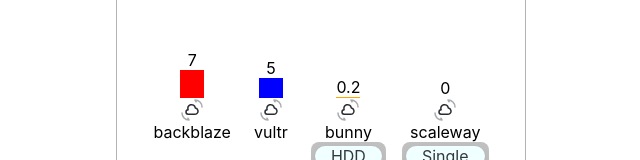
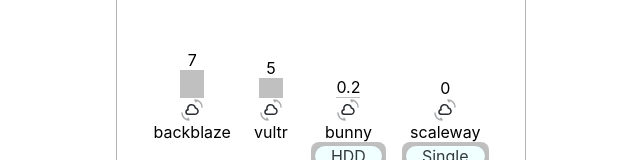
Before and after one commit to FoxCrush/react_ts_cloud_storage_calc, a React (Create React App) app: page / in a window 1280 px wide. Shown: the part 306-466 px from the top of the page, without its empty margins (319-959 px from the left). Built offline with nearby package versions, Linux system fonts and the light colour scheme.

Commit message:
conditional color

```diff
--- a/src/components/brands/multi-brand-component/brand.tsx
+++ b/src/components/brands/multi-brand-component/brand.tsx
@@ -107,6 +107,7 @@
     }
     // eslint-disable-next-line react-hooks/exhaustive-deps
   }, [finalPrice]);
+  console.log('finalPrice === bestPrice ', brandName, finalPrice === bestPrice )
 
   return (
     <>
@@ -127,7 +128,7 @@
         />
         <ColumnChart
           price={finalPrice}
-          color={brandColor ? brandColor : 'silver'}
+          color={finalPrice === bestPrice ? brandColor : 'silver'}
           bestPrice={bestPrice}
         />
         <span style={{ textAlign:'center'}}>{finalPrice}</span>
--- a/src/components/charts/column.tsx
+++ b/src/components/charts/column.tsx
@@ -13,9 +13,11 @@
   const [currentColor, setCurrentColor] = useState<string>('silver')
 
   useEffect(() => {
-    setCurrentColor(color);
     setColumnLength(`${price * 4}px`);
   }, [price]);
+  useEffect(()=>{
+    setCurrentColor(color);
+  },[color])
 
   return (
     <div
```
